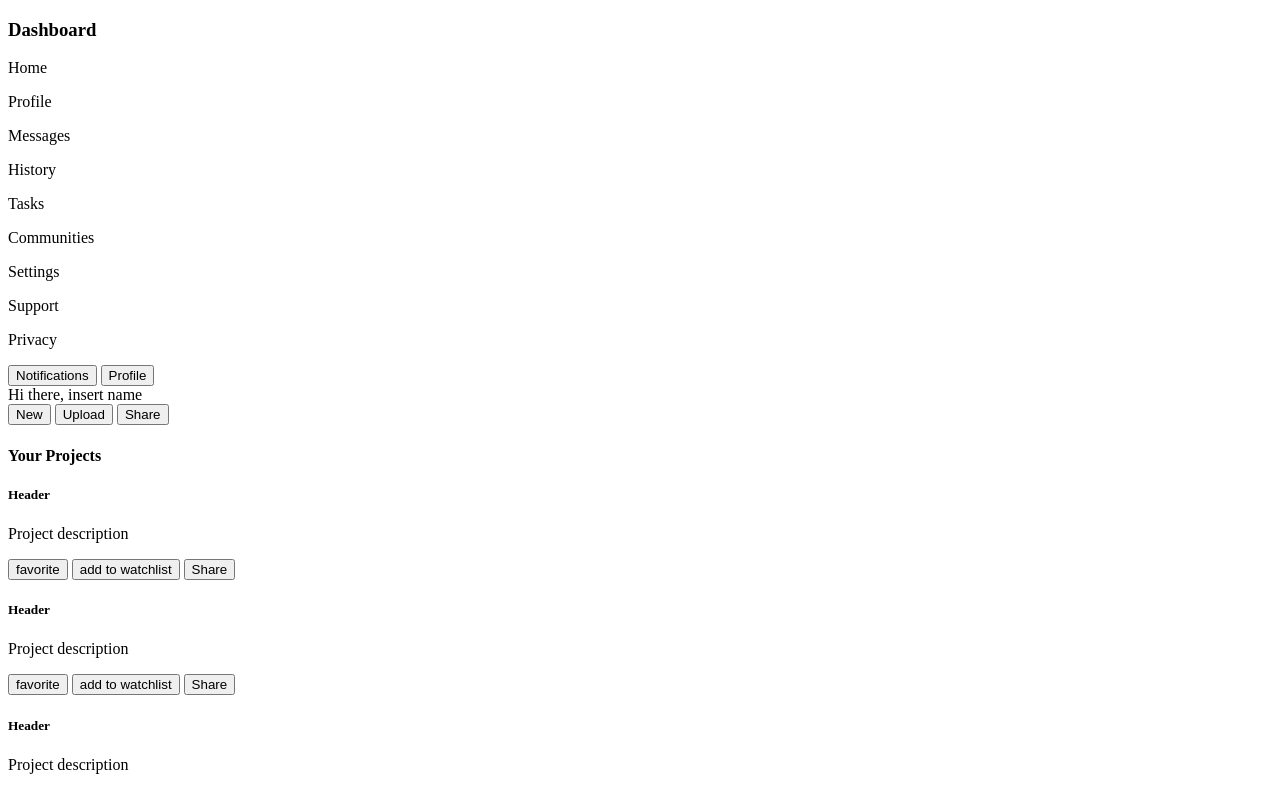
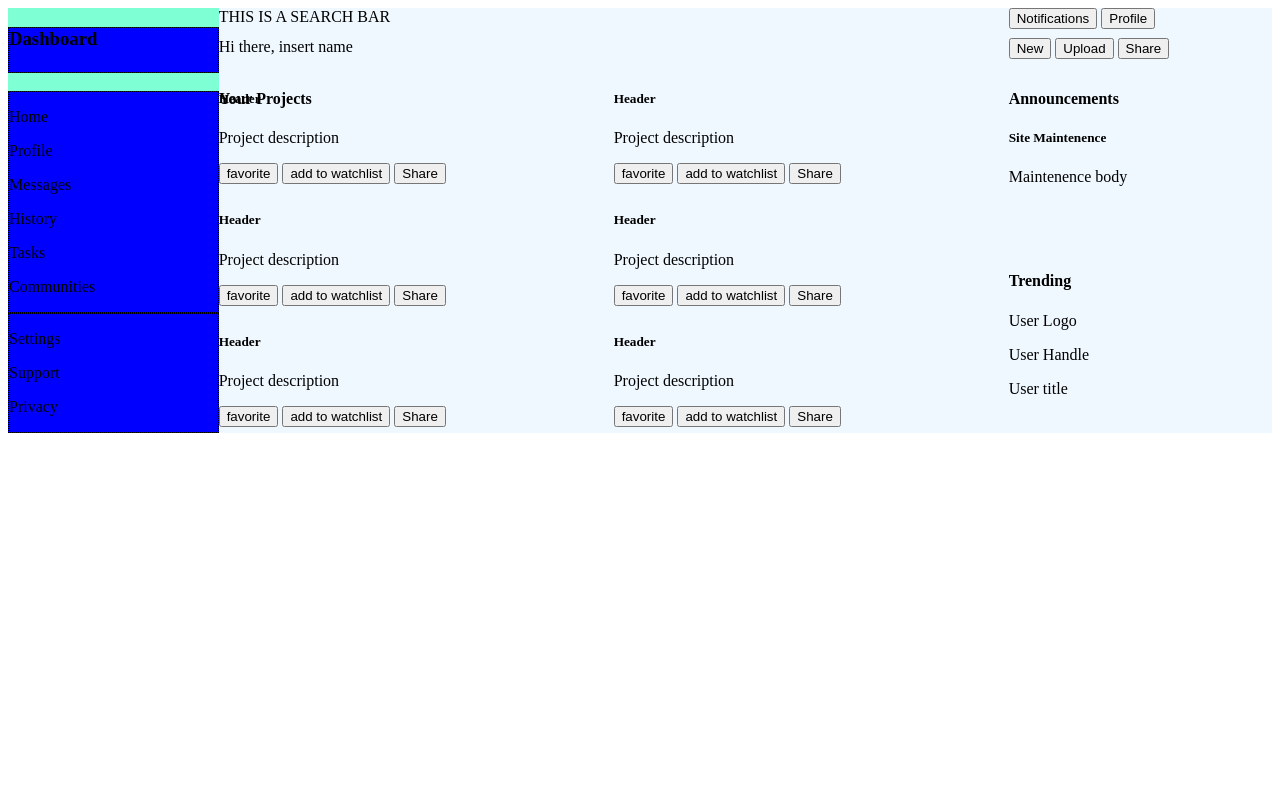
Before and after one commit to HatcherBlair/Admin-Dashboard-TOP, a plain HTML site: page index.html in a window 1280 px wide. Shown: the top 787 px of the page. Drawn offline with Linux system fonts and the light colour scheme.

Commit message:
added css grid to webpage layout

```diff
--- a/index.html
+++ b/index.html
@@ -3,32 +3,39 @@
 <head>
     <meta charset="UTF-8">
     <meta name="viewport" content="width=device-width, initial-scale=1.0">
+    <link rel="stylesheet" href="./style.css">
     <title>Admin Dashboard</title>
 </head>
 <body>
     <div class="sidebar">
         <h3 class="header">Dashboard</h3>
+        <div>
             <p>Home</p>
             <p>Profile</p>
             <p>Messages</p>
             <p>History</p>
             <p>Tasks</p>
             <p>Communities</p>
+        </div>
+        <div>
             <p>Settings</p>
             <p>Support</p>
             <p>Privacy</p>
         </div>
+    </div>
     <div class="main-content">
         <div class="header">
-            <div class="search"></div>
+            <div class="search">THIS IS A SEARCH BAR</div>
             <div class="profile-options">
                 <button>Notifications</button>
                 <button>Profile</button>
             </div>
             <div class="user-intro">Hi there, insert name</div>
+            <div>
                 <button>New</button>
                 <button>Upload</button>
                 <button>Share</button>
+            </div>
         </div>
         <div class="content-container">
             <div class="projects">
--- /dev/null
+++ b/style.css
@@ -0,0 +1,42 @@
+body {
+    display: grid;
+    grid-template-columns: 1fr 5fr;
+}
+
+.sidebar {
+    display: grid;
+    background-color: aquamarine;
+}
+
+.sidebar > *{
+    background-color: blue;
+    border: 1px dotted black;
+}
+
+.main-content {
+    display: grid;
+    grid-template-rows: 1fr 6fr;
+    background-color: aliceblue;
+}
+
+.header {
+    display: grid;
+    grid-template-columns: 3fr 1fr;
+    grid-template-rows: 1fr 1fr;
+}
+
+.content-container {
+    display: grid;
+    grid-template-columns: 3fr 1fr;
+    grid-template-rows: 1fr 1fr;
+}
+
+.projects {
+    grid-row: 1 / 3;
+    display: grid;
+    grid-template-columns: 1fr 1fr;
+}
+
+.projects > h4 {
+    position: absolute;
+}
```
Lines whose indentation alone changed are shown as unchanged.
